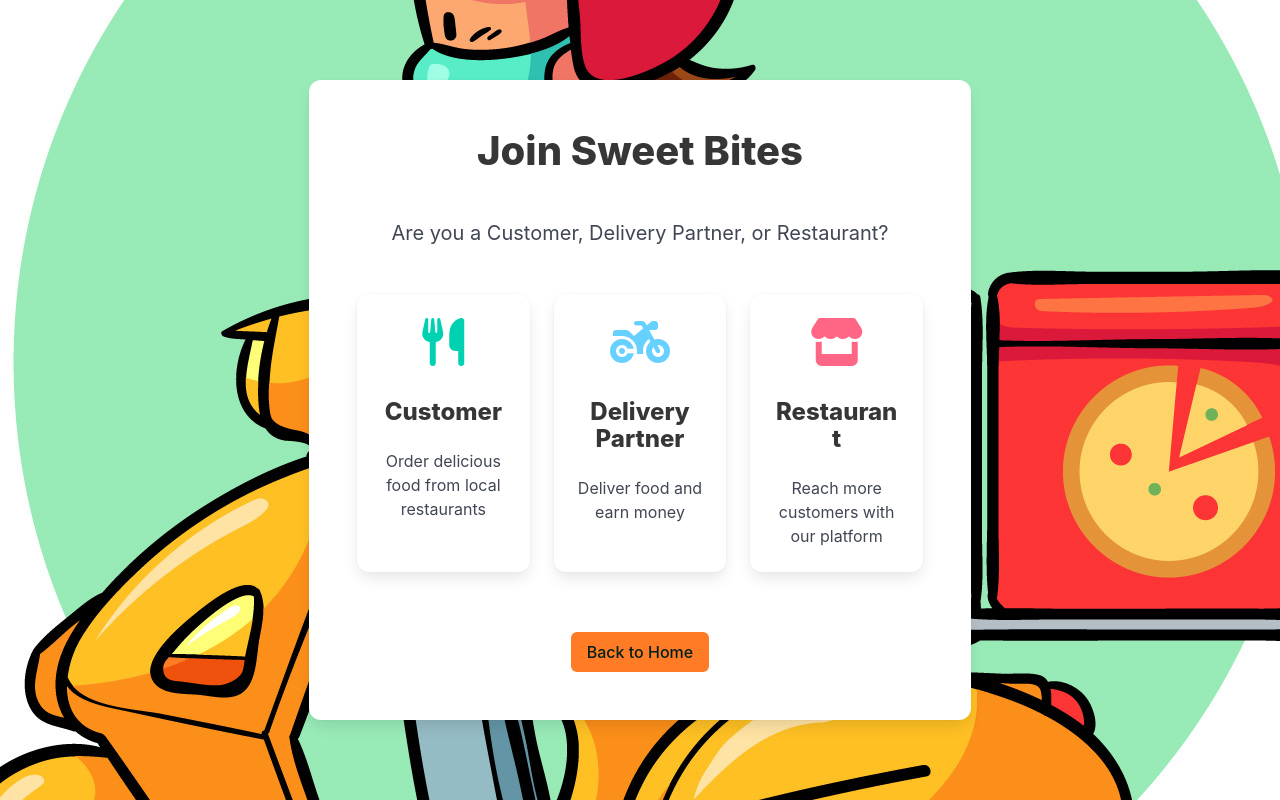
After one commit to ozimmortal/food-delivery-website, a PHP site: page /onboarding.php in a window 1280 px wide. The commit adds this page. Run offline with PHP 8.4, Linux system fonts and the light colour scheme.

Commit message:
added onboarding

```diff
--- a/index.php
+++ b/index.php
@@ -7,11 +7,11 @@
     <h2 class="logo">Sweet Bites</h2>
   </div>
   <div class="auth">
-    <a class="button is-light is-outline is-rounded">SignUp</a>
+    <a class="button is-light is-outline is-rounded" href="onboarding.php">SignUp</a>
     <a class="button is-dark  is-outline is-rounded" href="auth//login.php">Login</a>
   </div>
 </nav>
-  <section class="hero is-success is-halfheight">
+  <section class="hero  is-success is-halfheight">
   <div class="hero-body">
     <div class="container has-text-centered">
       <h1 class="is-1 text-1">
--- a/layout/headerLayout.php
+++ b/layout/headerLayout.php
@@ -38,7 +38,11 @@ body {
     color: var(--text);
     transition: background-color 0.3s ease, color 0.3s ease;
 }
-
+.fs{
+    background: url('../public/assets/images/onboarding.jpg') no-repeat center center fixed;
+    overflow: hidden;
+    height: 100vh;
+}
 body.dark-mode {
     background-color: var(--background-dark);
     color: var(--text-dark);
--- /dev/null
+++ b/onboarding.php
@@ -0,0 +1,128 @@
+<?php
+// Set page title
+$pageTitle = "Sweet Bites - Join Us";
+include './layout/headerLayout.php';
+?>
+
+<section class="hero fs is-fullheight">
+  <div class="hero-body ">
+    <div class="container ">
+      <div class="columns is-centered ">
+        <div class="column is-8-tablet is-6-desktop is-7-widescreen">
+          <div class="box has-text-centered p-6">
+            <h1 class="title is-2 mb-6 ">Join Sweet Bites</h1>
+            <p class="subtitle is-5 mb-6">Are you a Customer, Delivery Partner, or Restaurant?</p>
+
+            <div class="columns is-multiline is-centered ">
+              <!-- Customer Option -->
+              <div class="column is-4">
+                <div class="card role-card" data-role="customer">
+                  <div class="card-content">
+                    <span class="icon is-large has-text-primary mb-4">
+                      <i class="fas fa-utensils fa-3x"></i>
+                    </span>
+                    <h3 class="title is-4">Customer</h3>
+                    <p>Order delicious food from local restaurants</p>
+                  </div>
+                </div>
+              </div>
+
+              <!-- Delivery Option -->
+              <div class="column is-4">
+                <div class="card role-card" data-role="delivery">
+                  <div class="card-content">
+                    <span class="icon is-large has-text-info mb-4">
+                      <i class="fas fa-motorcycle fa-3x"></i>
+                    </span>
+                    <h3 class="title is-4">Delivery Partner</h3>
+                    <p>Deliver food and earn money</p>
+                  </div>
+                </div>
+              </div>
+
+              <!-- Restaurant Option -->
+              <div class="column is-4">
+                <div class="card role-card" data-role="restaurant">
+                  <div class="card-content">
+                    <span class="icon is-large has-text-danger mb-4">
+                      <i class="fas fa-store fa-3x"></i>
+                    </span>
+                    <h3 class="title is-4">Restaurant</h3>
+                    <p>Reach more customers with our platform</p>
+                  </div>
+                </div>
+              </div>
+            </div>
+
+            <div class="buttons is-centered mt-6">
+              <a href="index.php" class="button is-primary">Back to Home</a>
+            </div>
+          </div>
+        </div>
+      </div>
+    </div>
+  </div>
+</section>
+
+<script>
+// JavaScript to handle role selection and redirection
+document.addEventListener('DOMContentLoaded', function() {
+  const roleCards = document.querySelectorAll('.role-card');
+
+  roleCards.forEach(card => {
+    card.addEventListener('click', function() {
+      const role = this.getAttribute('data-role');
+
+      // Add visual feedback
+      roleCards.forEach(c => c.classList.remove('has-background-light'));
+      this.classList.add('has-background-light');
+
+      // Redirect after a short delay for better UX
+      setTimeout(() => {
+        switch(role) {
+          case 'customer':
+            window.location.href = 'auth/customer-signup.php';
+            break;
+          case 'delivery':
+            window.location.href = 'auth/delivery-signup.php';
+            break;
+          case 'restaurant':
+            window.location.href = 'auth/restaurant-signup.php';
+            break;
+        }
+      }, 300);
+    });
+  });
+});
+</script>
+
+<style>
+.role-card {
+  cursor: pointer;
+  transition: all 0.3s ease;
+  height: 100%;
+  display: flex;
+  flex-direction: column;
+}
+
+.role-card:hover {
+  transform: translateY(-5px);
+  box-shadow: 0 10px 20px rgba(0,0,0,0.1);
+}
+
+.role-card .card-content {
+  flex-grow: 1;
+  display: flex;
+  flex-direction: column;
+  align-items: center;
+  text-align: center;
+}
+
+.role-card .title {
+  margin-top: 1rem;
+}
+</style>
+
+<?php
+include './layout/footerLayout.php';
+?>
--- a/public/css/styles.css
+++ b/public/css/styles.css
@@ -4,7 +4,100 @@
     src:  url('../assets/font/Chicago.otf');
   }
 
-.hero {
+  :root {
+    --primary: #ff7b25;
+    --primary-light: #ff9d5c;
+    --background: #EDEDEDFF;
+    --background-dark: #1a1a1a;
+    --text: #363636;
+    --text-dark: #f5f5f5;
+    --card-bg: #ffffff;
+    --card-bg-dark: #2d2d2d;
+}
+
+body {
+    background-color: var(--background);
+    color: var(--text);
+    transition: background-color 0.3s ease, color 0.3s ease;
+}
+.fs{
+    background: url('../public/assets/images/onboarding.jpg') no-repeat center center fixed;
+    overflow: hidden;
+    height: 100vh;
+}
+body.dark-mode {
+    background-color: var(--background-dark);
+    color: var(--text-dark);
+}
+
+.card, .box {
+    background-color: var(--card-bg);
+    transition: background-color 0.3s ease;
+}
+
+body.dark-mode .card,
+body.dark-mode .box {
+    background-color: var(--card-bg-dark);
+    color: var(--text-dark);
+}
+.title, .label,.icon{
+  color: var(--text);
+}
+body.dark-mode .title,
+body.dark-mode .icon,
+body.dark-mode .subtitle,
+body.dark-mode .label {
+    color: var(--text-dark) !important;
+}
+
+
+.is-primary {
+    background-color: var(--primary) !important;
+}
+.has-shadow {
+    box-shadow: 0 10px 25px rgba(0,0,0,0.08);
+}
+.is-primary {
+    background-color: var(--primary) !important;
+}
+.is-primary:hover {
+    background-color: var(--primary-light) !important;
+}
+.checkbox:hover {
+    color: var(--primary);
+}
+a:hover {
+    color: var(--primary) !important;
+}
+.input:focus, .checkbox input[type="checkbox"]:focus + .check {
+    border-color: var(--primary) !important;
+    box-shadow: 0 0 0 0.125em rgba(255, 123, 37, 0.25);
+}
+.a-nav{
+    position: absolute;
+    top: 0;
+    right: 0;
+    margin: 20px;
+
+}
+.a-nav .none{
+    background-color: transparent !important;
+}
+.text-1{
+    font-family: 'chicago' ;
+    color: black;
+    font-weight: bold;
+    font-size: 64px;
+    margin-top: 5px;
+}
+.text-2{
+    font-family: 'chicago' ;
+    color: black;
+    font-weight: bold;
+    font-size: 44px;
+    margin-top: 5px;
+}
+.hero{
     background: url('../assets/images/header.jpg') no-repeat center center;
     background-size: cover;
     height: 100vh;
@@ -35,3 +128,27 @@
     font-size: 44px;
     margin-top: 5px;
 }
+.role-card {
+    cursor: pointer;
+    transition: all 0.3s ease;
+    height: 100%;
+    display: flex;
+    flex-direction: column;
+  }
+
+  .role-card:hover {
+    transform: translateY(-5px);
+    box-shadow: 0 10px 20px rgba(0,0,0,0.1);
+  }
+
+  .role-card .card-content {
+    flex-grow: 1;
+    display: flex;
+    flex-direction: column;
+    align-items: center;
+    text-align: center;
+  }
+
+  .role-card .title {
+    margin-top: 1rem;
+  }
```
Also changed, not shown: auth/customer-signup.php (added), auth/delivery-signup.php (added), auth/restaurant-signup.php (added), auth/signup.php (deleted), public/assets/images/onboarding.jpg (added).
